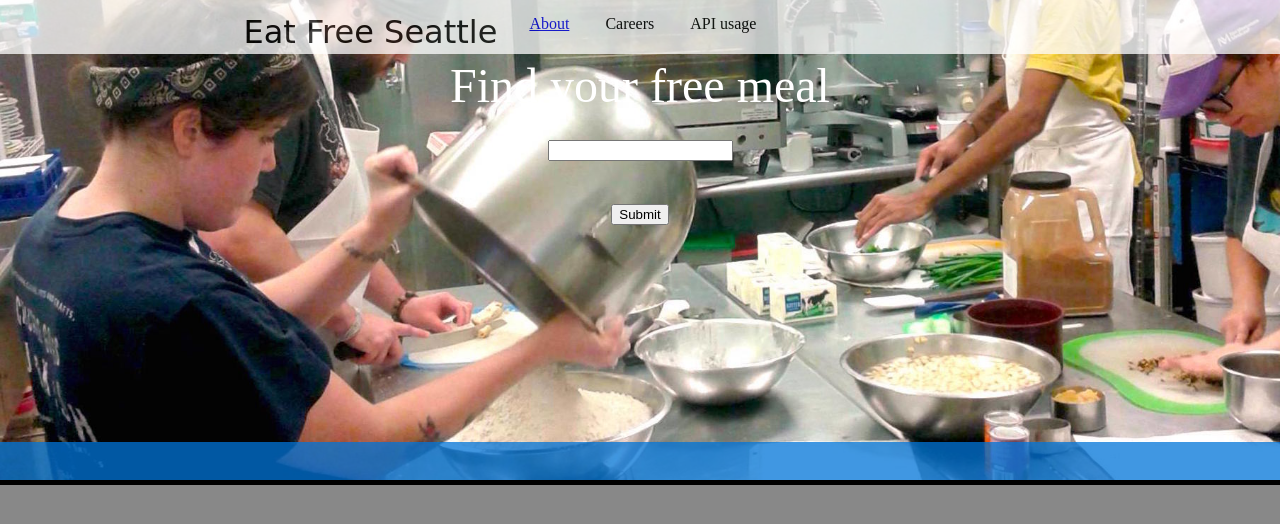
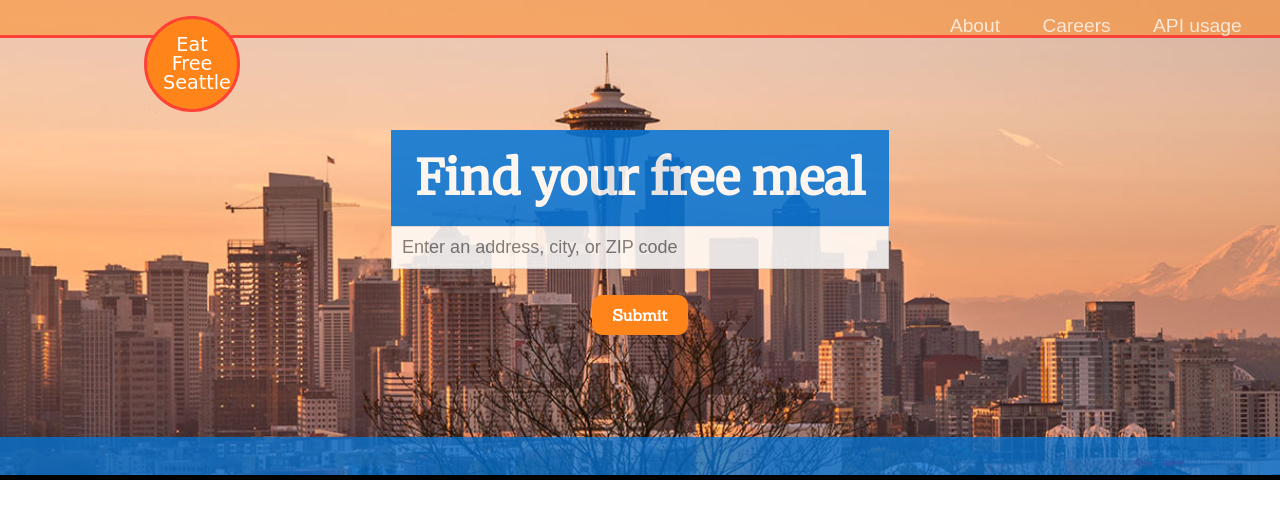
Before and after one commit to Mackoyokcam/EatFree, a website: page public/index.html in a window 1280 px wide. Drawn offline with nearby package versions, Linux system fonts and the light colour scheme; some packages are replaced by stand-ins of ours; a web font is replaced by a local one.

Commit message:
added major CSS changes and new background image.

```diff
--- a/public/index.html
+++ b/public/index.html
@@ -4,19 +4,20 @@
     <meta charset="utf-8">
     <title>EatFreeSeattle</title>
     <link rel="stylesheet" href="/vendor/styles/reset.css" />
-    <link href="https://fonts.googleapis.com/css?family=Baloo+Tammudu" rel="stylesheet">
+    <link href="https://fonts.googleapis.com/css?family=Fjalla+One|Merriweather|Baloo+Tammudu|Sanchez|Mukta+Mahee" rel="stylesheet">
     <link rel="stylesheet" href="/styles/base.css" />
     <link rel="stylesheet" href="/styles/layout.css" />
     <link rel="stylesheet" href="/styles/modules.css" />
   </head>
   <body>
     <header>
-      <h1>Eat Me, Seattle</h1>
       <div class="fa fa-bars"></div>
     </header>
     <main>
       <header>
-        <h1>Eat Free Seattle</h1>
+        <div id="logo">
+          <h1>Eat Free Seattle</h1>
+        </div>
         <nav>
           <ul>
             <li><a href="#">About</a></li>
@@ -29,8 +30,8 @@
         <form id="form">
          <fieldset>
           <legend>Find your free meal</legend>
-            <input type="text" name="location"><br>
-            <input type="submit">
+            <input type="text" name="location" placeholder="Enter an address, city, or ZIP code"><br>
+            <input class="button" type="submit">
          </fieldset>
         </form>
       </section>
--- a/public/styles/base.css
+++ b/public/styles/base.css
@@ -1,3 +1,7 @@
+* {
+  box-sizing: border-box;
+}
+
 html {
   width: 100%;
   height: 100%;
@@ -6,7 +10,11 @@ html {
 body {
   width: 100%;
   height: 100%;
-  background-color: #888;
+}
+
+a {
+  text-decoration: none;
+  color: inherit;
 }
 
 #map {
--- a/public/styles/layout.css
+++ b/public/styles/layout.css
@@ -2,28 +2,32 @@ main {
   position: relative;
   width: 100%;
   height: 60%;
-  background-image: url('/images/placeholder.jpg');
+  background-image: url('/images/Seattle-Cityline.jpg');
   background-size: cover;
   border-bottom: 5px solid black;
 }
 
 form {
-
+  display: inline-block;
+  vertical-align: middle;
+  margin: 0px auto;
+  padding: 20px;
 }
 
 main header {
-  background-color: white;
-  opacity: .75;
+  /*background-color: rgba(255,255,255,.75);*/
+  background-color: rgba(255,133,27,.5);
   width: 100%;
   height: 8%;
   position: relative;
   padding-top: 1em;
   padding-left: 1em;
+  border-bottom: 3px solid #FF4136;
 }
 
 main section {
-  position: relative;
-  line-height: 4em;
+  display: flex;
+  align-items: center;
   width: 100%;
   height: 84%;
   text-align: center;
--- a/public/styles/modules.css
+++ b/public/styles/modules.css
@@ -23,19 +23,78 @@
       margin-right: auto;
     }*/
 
-header h1 {
+header #logo {
+  text-align: center;
   float: left;
-  font-size: 2em;
+  height: 6em;
+  width: 6em;
+  position: absolute;
+  background-color: #FF851B;
+  padding: 1em;
+  border-radius: 3em;
+  border: 3px solid #FF4136;
+  margin-left: 10%;
+}
+
+#logo h1 {
+  font-size: 1.2em;
+  color: white;
   font-family: 'Baloo Tammudu', cursive;
-  position: relative;
+}
+
+nav ul {
+  float: right;
 }
 
 nav ul li {
+  font-size: 1.2em;
+  font-family: 'Mukta Mahee', sans-serif;  color: white;
   display: inline;
-  margin-left: 2em;
+  margin-right: 2em;
+  opacity: .75;
 }
 
 legend {
   font-size: 3em;
+  font-family: 'Merriweather', serif;
   color: white;
+  padding: .5em;
+  font-weight: bolder;
+  background-color: #0074d9;
+  opacity: .85;
 }
+
+input[type="text"] {
+  display: block;
+  margin: 0;
+  width: 100%;
+  font-family: sans-serif;
+  font-size: 18px;
+  appearance: none;
+  box-shadow: none;
+  border-radius: none;
+  padding: 10px;
+  border: solid 1px #dcdcdc;
+  transition: box-shadow 0.3s, border 0.3s;
+  opacity: .85;
+}
+
+input[type="text"]:focus {
+  border: solid 1px #707070;
+  box-shadow: 0 0 5px 1px #969696;
+}
+
+.button {
+    display: inline-block;
+    position: relative;
+    margin: 10px;
+    padding: 10px 20px;
+    text-align: center;
+    background: #FF851B;
+    font-size: 1em;
+    font-family: 'Sanchez', serif;
+    color: white;
+    font-weight: bold;
+    border: none;
+    border-radius: 10px;
+}
```
Also changed, not shown: public/images/Seattle-Cityline.jpg (added).
